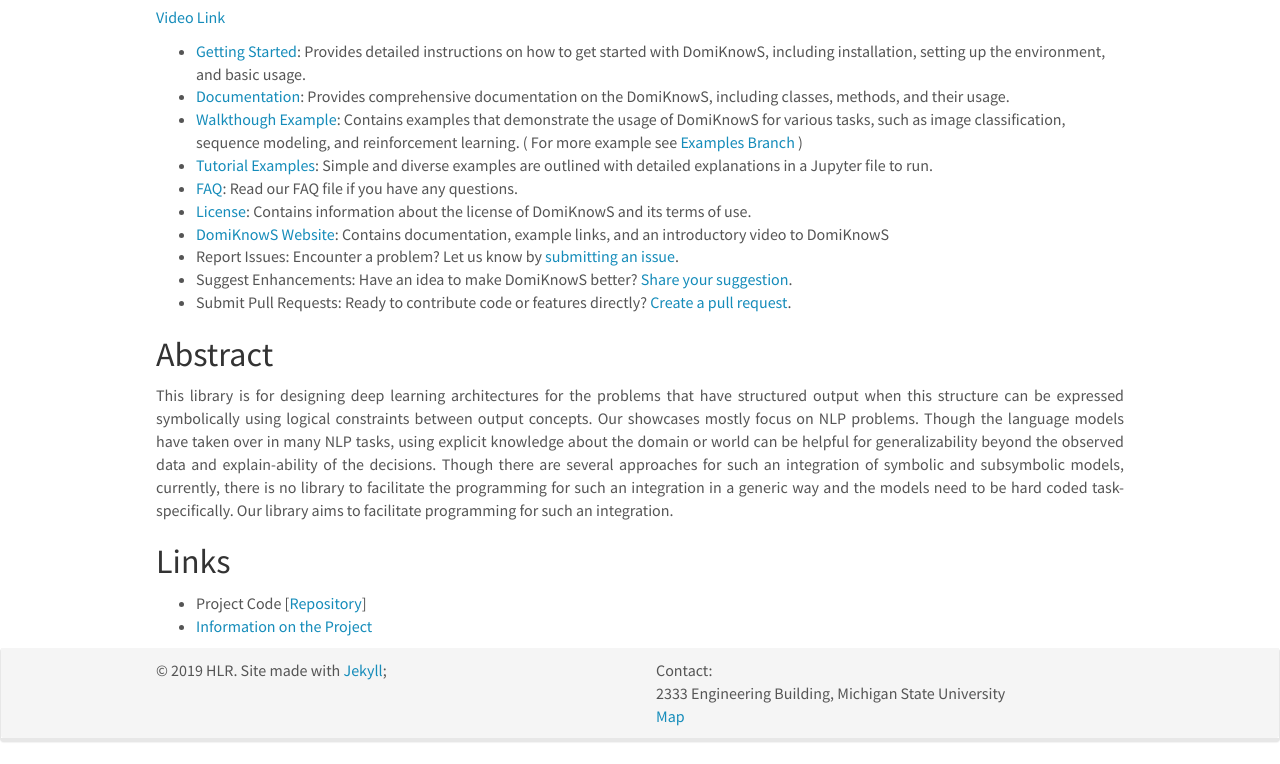
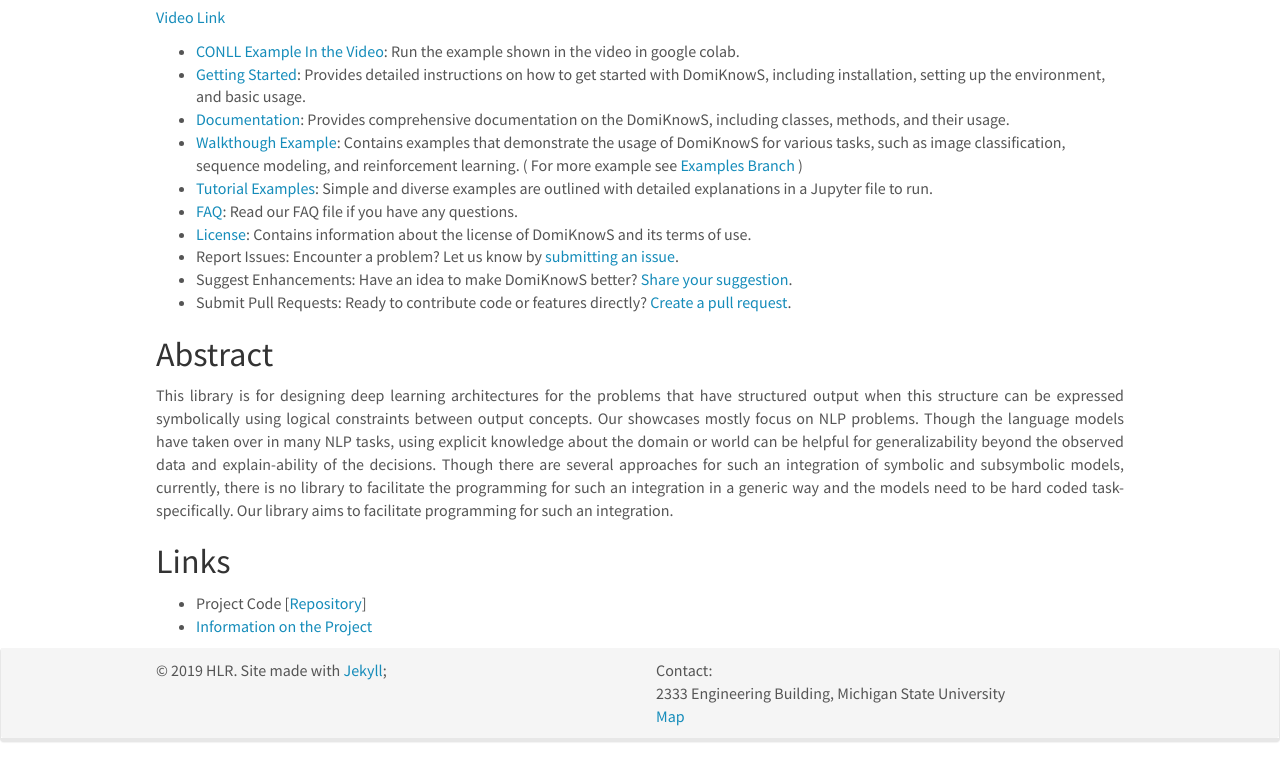
Before and after one commit to HLR/HLR.github.io, a Jekyll site: the page built from _pages/domiknows_nlp.md, in a window 1280 px wide and 1368 px high. Shown: the part 604-1368 px from the top of the window. Built offline with Jekyll 4.4.1, drawn with Linux system fonts in a browser that asks for light colours; nearby versions of some CDN libraries.

Commit message:
add conll

```diff
--- a/_includes/documentation_contents.md
+++ b/_includes/documentation_contents.md
@@ -1,10 +1,10 @@
+- [CONLL Example In the Video](https://colab.research.google.com/drive/1FvdePHv3h3NDSTkBw1VKwAmaZFWuGgTi): Run the example shown in the video in google colab.
 - [Getting Started](https://github.com/HLR/DomiKnowS/blob/Doc/User%20API/GettingStarted.md): Provides detailed instructions on how to get started with DomiKnowS, including installation, setting up the environment, and basic usage.
 - [Documentation](https://github.com/HLR/DomiKnowS/tree/Doc/User%20API): Provides comprehensive documentation on the DomiKnowS, including classes, methods, and their usage.
 - [Walkthough Example](https://github.com/HLR/DomiKnowS/blob/Doc/User%20API/ExampleTask.md): Contains examples that demonstrate the usage of DomiKnowS for various tasks, such as image classification, sequence modeling, and reinforcement learning. ( For more example see [Examples Branch](https://github.com/HLR/DomiKnowS/tree/Tasks) )
 - [Tutorial Examples](https://github.com/HLR/DomiKnowS/tree/Doc/Run%20With%20Jupyter): Simple and diverse examples are outlined with detailed explanations in a Jupyter file to run.
 - [FAQ](https://github.com/HLR/DomiKnowS/blob/Doc/FAQ.md): Read our FAQ file if you have any questions.
 - [License](https://github.com/HLR/DomiKnowS/blob/Doc/Licence.md): Contains information about the license of DomiKnowS and its terms of use.
-- [DomiKnowS Website](https://hlr.github.io/domiknows-nlp/): Contains documentation, example links, and an introductory video to DomiKnowS
 - Report Issues: Encounter a problem? Let us know by [submitting an issue](https://github.com/HLR/DomiKnowS/blob/Doc/IssueReport.md).
 - Suggest Enhancements: Have an idea to make DomiKnowS better? [Share your suggestion](https://github.com/HLR/DomiKnowS/blob/Doc/Suggestions.md).
 - Submit Pull Requests: Ready to contribute code or features directly? [Create a pull request](https://github.com/HLR/DomiKnowS/blob/Doc/PullRequest.md).
```
